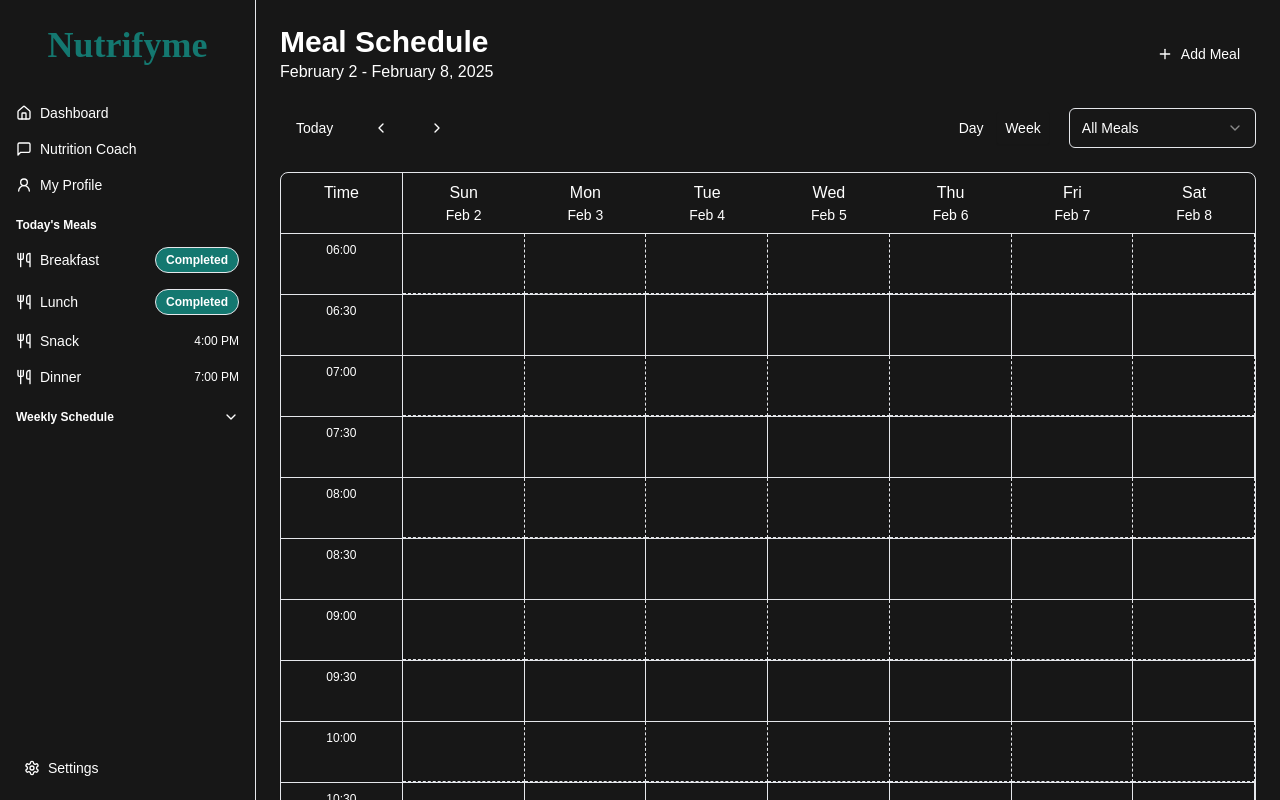
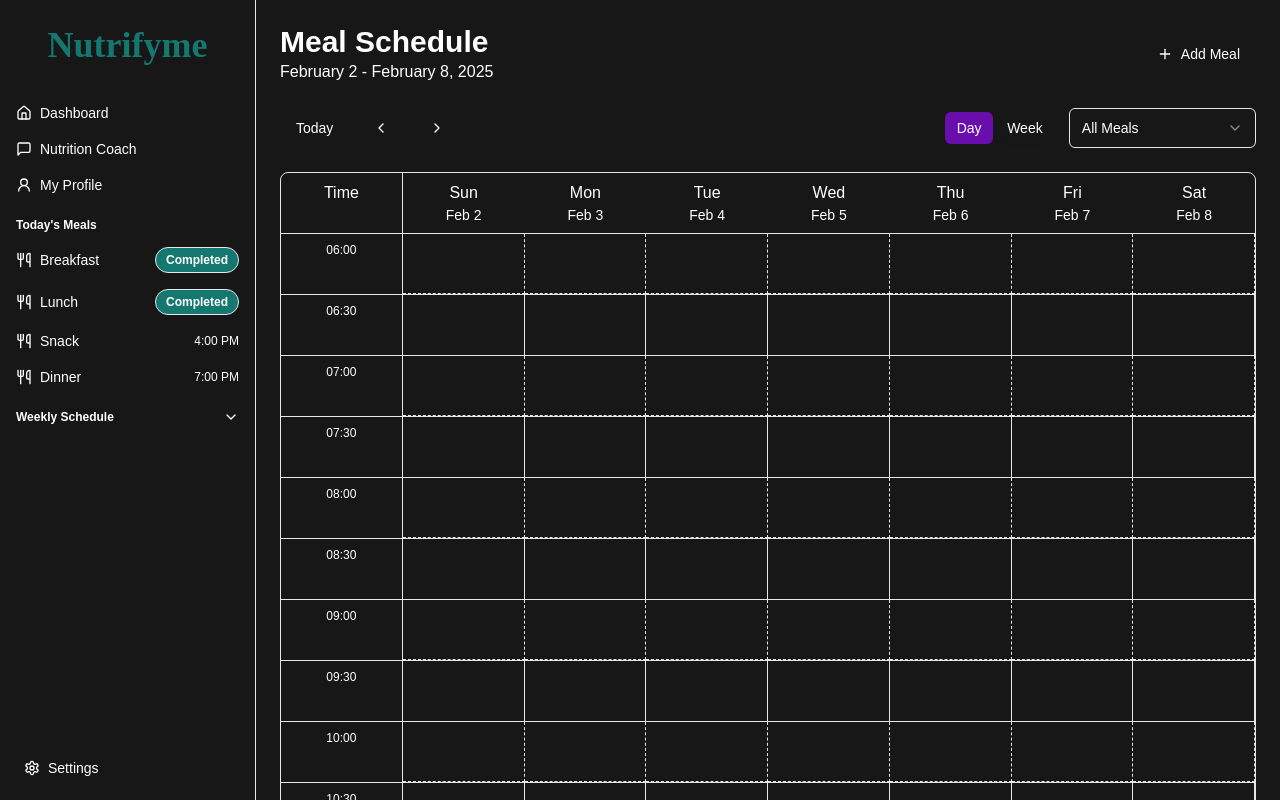
Before and after one commit to TheSubMish/nutrify-v2, a Next.js app: page /dashboard/schedule in a window 1280 px wide. Built offline with nearby package versions, Linux system fonts and the light colour scheme.

Commit message:
fix: minor fixes on schedule

```diff
--- a/src/app/dashboard/schedule/page.jsx
+++ b/src/app/dashboard/schedule/page.jsx
@@ -166,9 +166,9 @@ export default function SchedulePage() {
 
           <div className="flex items-center gap-4">
             <Tabs value={view} onValueChange={setView} className="w-[200px]">
-              <TabsList className="grid w-full grid-cols-2">
-                <TabsTrigger value="day">Day</TabsTrigger>
-                <TabsTrigger value="week">Week</TabsTrigger>
+              <TabsList className="grid w-full grid-cols-2 gap-x-2">
+                <TabsTrigger value="day" className="primary-bg">Day</TabsTrigger>
+                <TabsTrigger value="week" className="primary-bg">Week</TabsTrigger>
               </TabsList>
             </Tabs>
 
@@ -176,7 +176,7 @@ export default function SchedulePage() {
               <SelectTrigger className="w-[180px]">
                 <SelectValue placeholder="Filter by meal type" />
               </SelectTrigger>
-              <SelectContent>
+              <SelectContent className="background">
                 <SelectItem value="all">All Meals</SelectItem>
                 <SelectItem value="breakfast">Breakfast</SelectItem>
                 <SelectItem value="lunch">Lunch</SelectItem>
--- a/src/components/schedule/add-meal-modal.jsx
+++ b/src/components/schedule/add-meal-modal.jsx
@@ -65,7 +65,7 @@ export default function AddMealModal({ isOpen, onClose, onSave, selectedDate, se
               <Label>Date</Label>
               <Popover>
                 <PopoverTrigger asChild>
-                  <Button variant="outline" className="justify-start text-left font-normal">
+                  <Button variant="outline" className="justify-start text-left font-normal background">
                     <CalendarIcon className="mr-2 h-4 w-4" />
                     {format(mealData.date, "PPP")}
                   </Button>
@@ -76,6 +76,7 @@ export default function AddMealModal({ isOpen, onClose, onSave, selectedDate, se
                     selected={mealData.date}
                     onSelect={(date) => handleChange("date", date)}
                     initialFocus
+                    className="background"
                   />
                 </PopoverContent>
               </Popover>
@@ -87,7 +88,7 @@ export default function AddMealModal({ isOpen, onClose, onSave, selectedDate, se
                 <SelectTrigger>
                   <SelectValue placeholder="Select meal type" />
                 </SelectTrigger>
-                <SelectContent>
+                <SelectContent className="background">
                   <SelectItem value="breakfast">Breakfast</SelectItem>
                   <SelectItem value="lunch">Lunch</SelectItem>
                   <SelectItem value="dinner">Dinner</SelectItem>
--- a/src/components/ui/calendar.jsx
+++ b/src/components/ui/calendar.jsx
@@ -5,7 +5,7 @@ import { ChevronLeft, ChevronRight } from 'lucide-react'
 import { DayPicker } from "react-day-picker"
 
 import { cn } from "@/lib/utils"
-import { buttonVariants } from "@/components/ui/button"
+import { buttonVariants } from "@/components/ui/button-variants"
 
 export function Calendar({
   className,
@@ -36,7 +36,7 @@ export function Calendar({
         row: "flex w-full mt-2",
         cell: "h-9 w-9 text-center text-sm p-0 relative [&:has([aria-selected].day-range-end)]:rounded-r-md [&:has([aria-selected].day-outside)]:bg-accent/50 [&:has([aria-selected])]:bg-accent first:[&:has([aria-selected])]:rounded-l-md last:[&:has([aria-selected])]:rounded-r-md focus-within:relative focus-within:z-20",
         day: cn(
-          buttonVariants({ variant: "ghost" }),
+          buttonVariants({ variant: "default" }),
           "h-9 w-9 p-0 font-normal aria-selected:opacity-100"
         ),
         day_range_end: "day-range-end",
--- a/src/components/ui/tabs.jsx
+++ b/src/components/ui/tabs.jsx
@@ -23,7 +23,7 @@ const TabsTrigger = React.forwardRef(({ className, ...props }, ref) => (
   <TabsPrimitive.Trigger
     ref={ref}
     className={cn(
-      "inline-flex items-center justify-center whitespace-nowrap rounded-sm px-3 py-1.5 text-sm font-medium ring-offset-background transition-all focus-visible:outline-none focus-visible:ring-2 focus-visible:ring-ring focus-visible:ring-offset-2 disabled:pointer-events-none disabled:opacity-50 data-[state=active]:bg-background data-[state=active]:text-foreground data-[state=active]:shadow-sm",
+      "inline-flex items-center justify-center whitespace-nowrap rounded-md px-3 py-1.5 text-sm font-medium ring-offset-background transition-all focus-visible:outline-none focus-visible:ring-2 focus-visible:ring-ring focus-visible:ring-offset-2 disabled:pointer-events-none disabled:opacity-50 data-[state=active]:bg-background data-[state=active]:text-foreground data-[state=active]:shadow-sm",
       className
     )}
     {...props}
```
